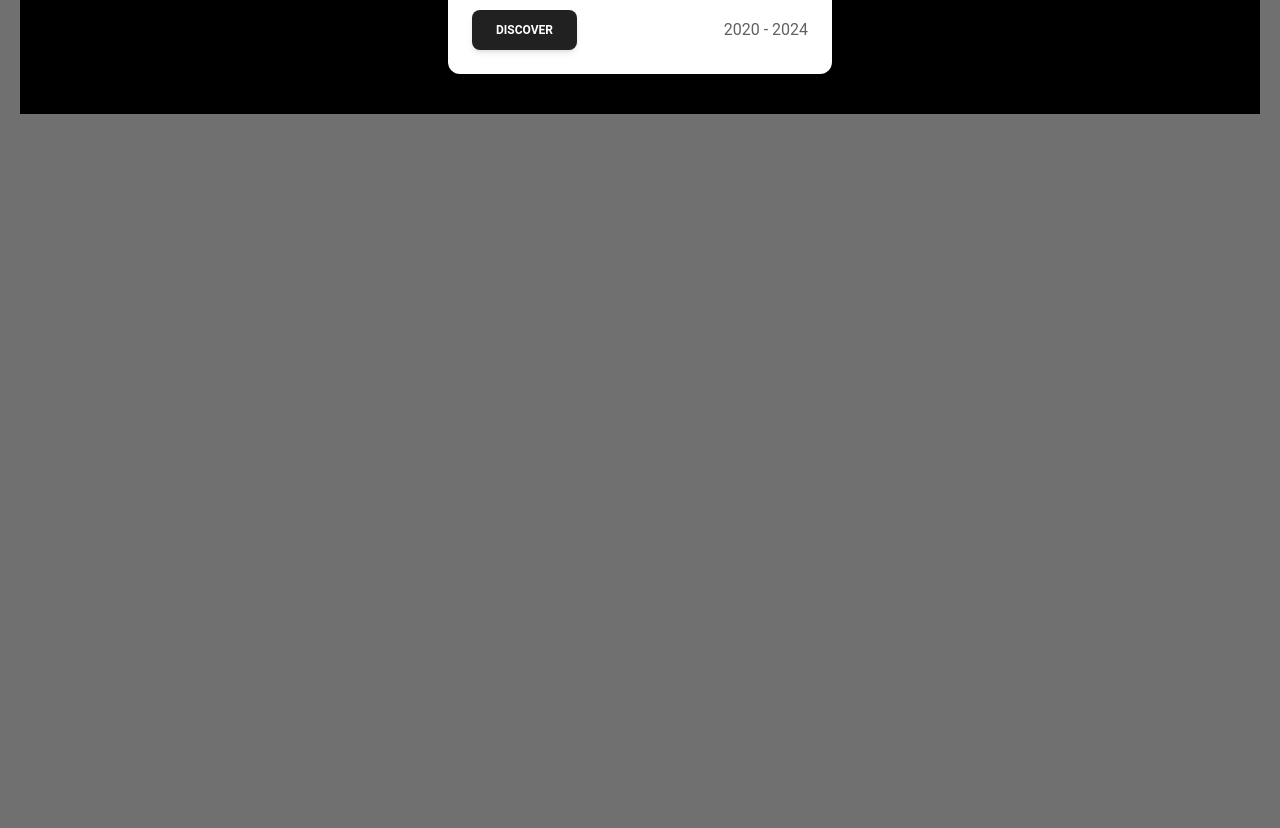
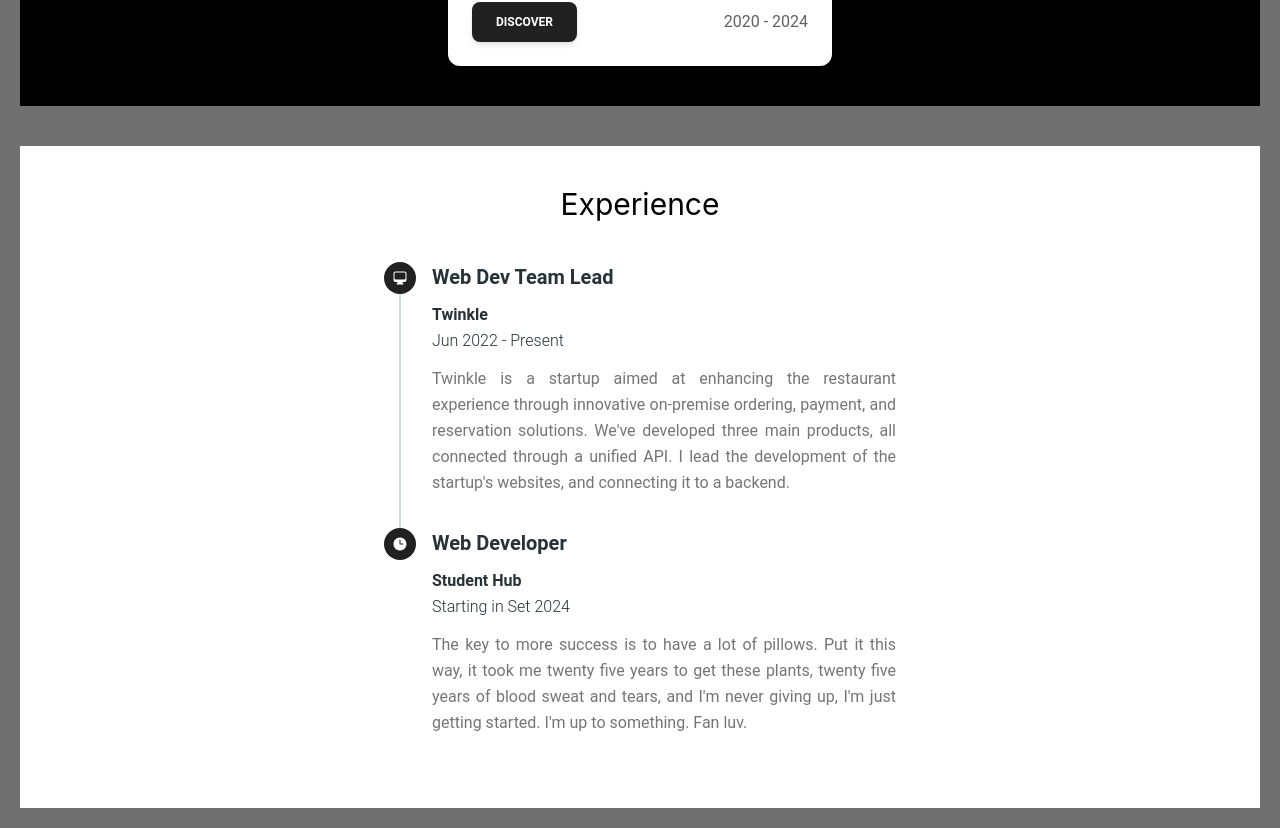
Before and after one commit to filipernogueira/react-personal-website, a React (Vite) app: page / in a window 1280 px wide. Shown: the part 1625-2453 px from the top of the page. Before the commit the page ends 1759 px from the top, so only its background shows below. Built offline with nearby package versions, Linux system fonts and the light colour scheme.

Commit message:
Experience section draft

```diff
--- a/src/App.tsx
+++ b/src/App.tsx
@@ -1,7 +1,6 @@
 import './App.css'
-import Navbar from "./components/Navbar";
-import Home from "./sections/Home";
-import Education from "./sections/Education";
+import {Navbar} from "./components";
+import { Home, Education, Experience } from "./sections";
 
 function App() {
 
@@ -10,6 +9,7 @@ function App() {
       <Navbar />
       <Home />
       <Education />
+      <Experience />
     </div>
   )
 }
--- a/src/components/StepperWithIcon.tsx
+++ b/src/components/StepperWithIcon.tsx
@@ -5,7 +5,7 @@ import FR from "../assets/flags/FR.png"
 import CN from "../assets/flags/CN.png"
 import questionMark from "../assets/flags/questionMark.png"
 
-export default function StepperWithIcon({ activeStep, setActiveStep }) {
+export default function StepperWithIcon({ activeStep, setActiveStep } :{ activeStep: number, setActiveStep: React.Dispatch<React.SetStateAction<number>> }) {
   const [isLastStep, setIsLastStep] = React.useState(false);
   const [isFirstStep, setIsFirstStep] = React.useState(false);
 
--- a/src/components/Timeline.tsx
+++ b/src/components/Timeline.tsx
@@ -7,58 +7,81 @@ import {
     TimelineBody,
     Typography,
 } from "@material-tailwind/react";
+import { ComputerDesktopIcon, ClockIcon } from "@heroicons/react/24/solid";
 
-  export default function DefaultTimeline() {
+export default function TimelineWithIcon() {
     return (
         <div className="w-[32rem]">
             <Timeline>
                 <TimelineItem>
                     <TimelineConnector />
-            <TimelineHeader className="h-3">
-              <TimelineIcon />
-              <Typography variant="h6" color="blue-gray" className="leading-none">
-                Timeline Title Here.
+                    <TimelineHeader>
+                        <TimelineIcon className="p-2">
+                            <ComputerDesktopIcon className="h-4 w-4" />
+                        </TimelineIcon>
+                        <Typography variant="h5" color="blue-gray">
+                            Web Dev Team Lead
                         </Typography>
                     </TimelineHeader>
                     <TimelineBody className="pb-8">
-              <Typography variant="small" color="gary" className="font-normal text-gray-600">
-                The key to more success is to have a lot of pillows. Put it this way, it took me
-                twenty five years to get these plants, twenty five years of blood sweat and tears, and
-                I&apos;m never giving up, I&apos;m just getting started. I&apos;m up to something. Fan
-                luv.
+                        <Typography
+                            variant="h6"
+                            color="blue-gray"
+                            className="text-left"
+                        >
+                            Twinkle
+                        </Typography>
+                        <Typography
+                            color="blue-gray"
+                            className="text-left mb-3"
+                        >
+                            Jun 2022 - Present
+                        </Typography>
+                        <Typography
+                            color="gray"
+                            className="font-normal text-gray-600 text-justify"
+                        >
+                            Twinkle is a startup aimed at enhancing the
+                            restaurant experience through innovative on-premise
+                            ordering, payment, and reservation solutions. We've
+                            developed three main products, all connected through
+                            a unified API. I lead the development of the
+                            startup's websites, and connecting it to a backend.
                         </Typography>
                     </TimelineBody>
                 </TimelineItem>
                 <TimelineItem>
-            <TimelineConnector />
-            <TimelineHeader className="h-3">
-              <TimelineIcon />
-              <Typography variant="h6" color="blue-gray" className="leading-none">
-                Timeline Title Here.
+                    <TimelineHeader>
+                        <TimelineIcon className="p-2">
+                            <ClockIcon className="h-4 w-4" />
+                        </TimelineIcon>
+                        <Typography variant="h5" color="blue-gray">
+                            Web Developer
                         </Typography>
                     </TimelineHeader>
                     <TimelineBody className="pb-8">
-              <Typography variant="small" color="gary" className="font-normal text-gray-600">
-                The key to more success is to have a lot of pillows. Put it this way, it took me
-                twenty five years to get these plants, twenty five years of blood sweat and tears, and
-                I&apos;m never giving up, I&apos;m just getting started. I&apos;m up to something. Fan
-                luv.
+                        <Typography
+                            variant="h6"
+                            color="blue-gray"
+                            className="text-left"
+                        >
+                            Student Hub
                         </Typography>
-            </TimelineBody>
-          </TimelineItem>
-          <TimelineItem>
-            <TimelineHeader className="h-3">
-              <TimelineIcon />
-              <Typography variant="h6" color="blue-gray" className="leading-none">
-                Timeline Title Here.
+                        <Typography
+                            color="blue-gray"
+                            className="text-left mb-3"
+                        >
+                            Starting in Set 2024
                         </Typography>
-            </TimelineHeader>
-            <TimelineBody>
-              <Typography variant="small" color="gary" className="font-normal text-gray-600">
-                The key to more success is to have a lot of pillows. Put it this way, it took me
-                twenty five years to get these plants, twenty five years of blood sweat and tears, and
-                I&apos;m never giving up, I&apos;m just getting started. I&apos;m up to something. Fan
-                luv.
+                        <Typography
+                            color="gray"
+                            className="font-normal text-gray-600 text-justify"
+                        >
+                            The key to more success is to have a lot of pillows.
+                            Put it this way, it took me twenty five years to get
+                            these plants, twenty five years of blood sweat and
+                            tears, and I&apos;m never giving up, I&apos;m just
+                            getting started. I&apos;m up to something. Fan luv.
                         </Typography>
                     </TimelineBody>
                 </TimelineItem>
--- a/src/components/UniversityCard.tsx
+++ b/src/components/UniversityCard.tsx
@@ -7,7 +7,7 @@ import {
   Typography,
 } from "@material-tailwind/react";
 
-export default function UniversityCard({ logo, name, degreeType, degree, description, duration, url }) {
+export default function UniversityCard({ logo, name, degreeType, degree, description, duration, url } : { logo: string, name: string, degreeType: string, degree: string, description: string, duration: string, url: string }) {
   return (
     <Card className="w-96 overflow-hidden">
       <CardHeader
@@ -17,7 +17,7 @@ export default function UniversityCard({ logo, name, degreeType, degree, descrip
         className="m-0 rounded-none flex justify-center items-center"
       >
         <img
-          className="h-20 m-5"
+          className="h-20 mt-8"
           src={logo}
           alt="University image"
         />
@@ -32,7 +32,7 @@ export default function UniversityCard({ logo, name, degreeType, degree, descrip
         <Typography variant="h6" color="blue-gray">
           {degree}
         </Typography>
-        <Typography variant="paragraph" color="gray" className="mt-3 w-full">
+        <Typography color="gray" className="mt-3 w-full">
           {description}
         </Typography>
       </CardBody>
--- /dev/null
+++ b/src/components/index.js
@@ -0,0 +1,4 @@
+export { default as Navbar } from "./Navbar";
+export { default as StepperWithIcon } from "./StepperWithIcon";
+export { default as UniversityCard } from "./UniversityCard";
+export { default as Timeline } from "./Timeline";
--- /dev/null
+++ b/src/sections/Experience.tsx
@@ -0,0 +1,12 @@
+import { Timeline } from "../components";
+
+const Experience = () => {
+  return (
+    <div className="w-full bg-white flex flex-col justify-start items-center mt-10 p-10">
+        <h1 className="text-3xl mb-10">Experience</h1>
+        <Timeline />
+    </div>
+  )
+}
+
+export default Experience
--- /dev/null
+++ b/src/sections/index.js
@@ -0,0 +1,3 @@
+export { default as Home } from "./Home";
+export { default as Education } from "./Education";
+export { default as Experience } from "./Experience";
```
Also changed, not shown: src/sections/Education.tsx (+4 -5 lines). Lines whose indentation alone changed are shown as unchanged.
